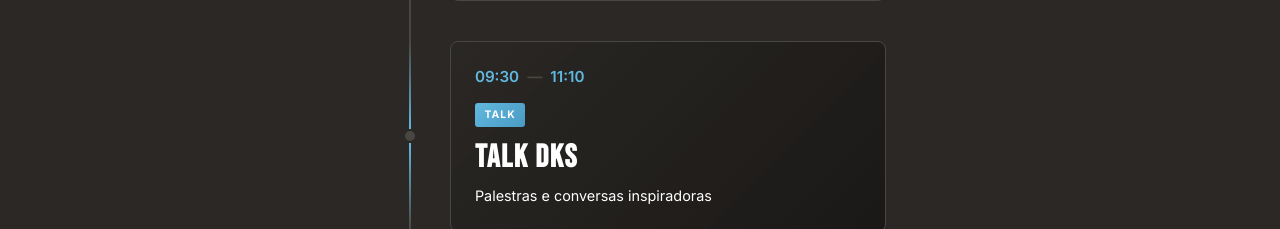
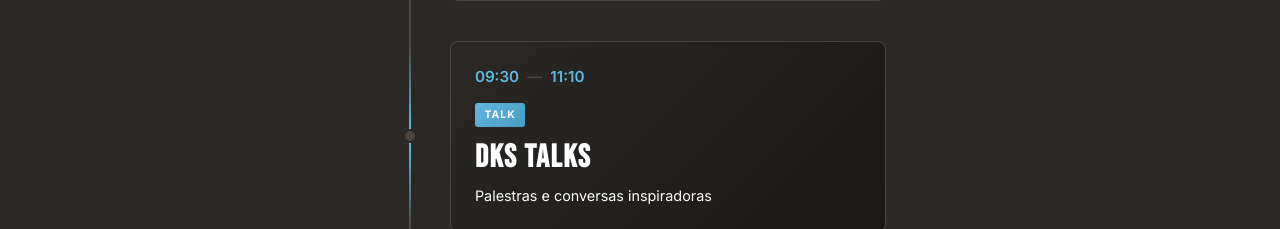
Before and after one commit to web-dks/dks-festival-25, a React (Vite) app: page / in a window 1280 px wide. Shown: the part 940-1169 px from the top of the page. Built offline with nearby package versions, Linux system fonts and the light colour scheme.

Commit message:
Renomeia TALK DKS para DKS TALKS

```diff
--- a/src/data/lineup.ts
+++ b/src/data/lineup.ts
@@ -58,7 +58,7 @@ export const lineupData: LineupItem[] = [
   },
   {
     id: "h2",
-    title: "TALK DKS",
+    title: "DKS TALKS",
     since: "2025-12-19T09:30:00",
     till: "2025-12-19T11:10:00",
     category: "Talk",
```
